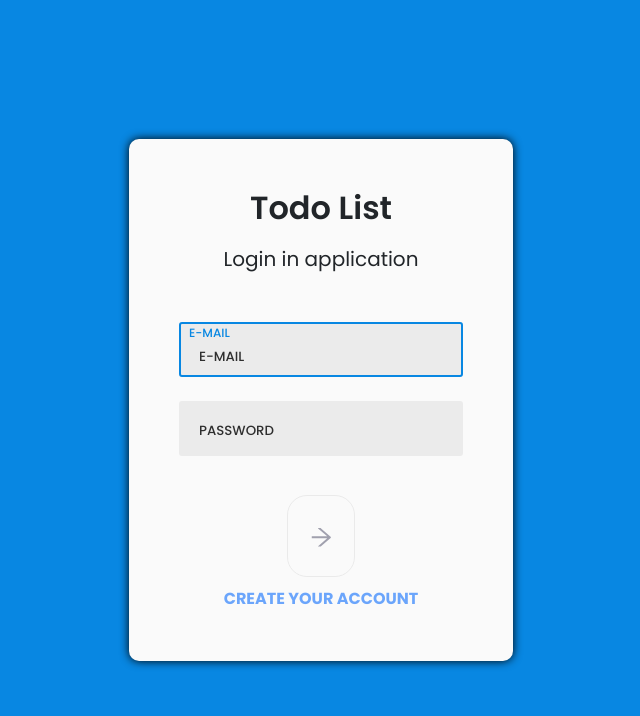
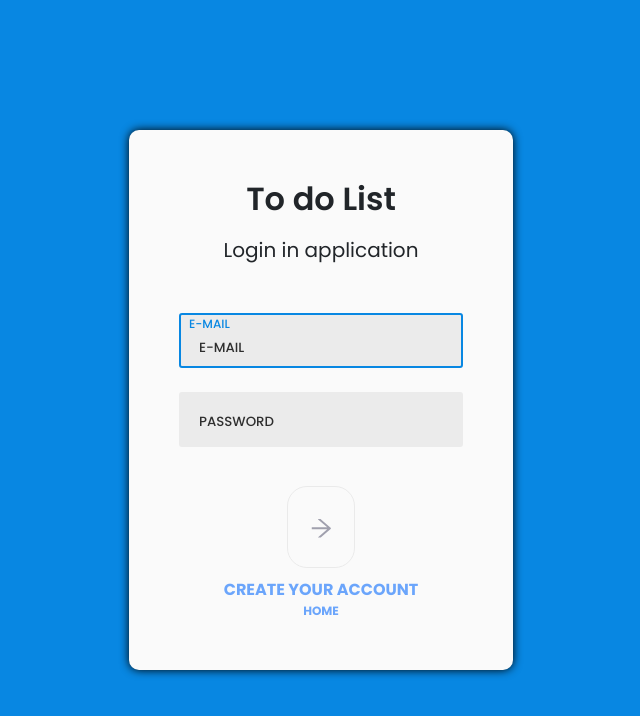
Before and after one commit to Helder-programer/Todo-List-2.0-Client, a React (Create React App) app: page /login in a window 1280 px wide. Shown: the top 716 px of the page, without its empty margins (319-959 px from the left). Built offline with nearby package versions, Linux system fonts and the light colour scheme.

Commit message:
refactoring 03

```diff
--- a/src/components/auth/LoginForm/index.tsx
+++ b/src/components/auth/LoginForm/index.tsx
@@ -74,7 +74,7 @@ function LoginForm() {
     return (
         <>
             <div className="card-login">
-                <h2 className='fw-semibold mb-3 text-center'>Todo List</h2>
+                <h2 className='fw-semibold mb-3 text-center'>To do List</h2>
                 <p className='mb-5 text-center fs-5'>Login in application</p>
                 <form onSubmit={handleSubmit}>
                     <div className="text">
@@ -93,6 +93,7 @@ function LoginForm() {
                 </form>
                 <div className="informations">
                     <Link to='/register'>CREATE YOUR ACCOUNT</Link>
+                    <Link to='/' className="small-text">HOME</Link>
                 </div>
             </div>
         </>
--- a/src/components/auth/RegisterForm/index.tsx
+++ b/src/components/auth/RegisterForm/index.tsx
@@ -78,7 +78,7 @@ function RegisterForm() {
     return (
         <>
             <div className="card-login">
-                <h2 className='fw-semibold mb-3 text-center'>Todo List</h2>
+                <h2 className='fw-semibold mb-3 text-center'>To do List</h2>
                 <p className='mb-5 text-center fs-5'>Create your account</p>
                 <form onSubmit={handleSubmit}>
                     <div className="text">
@@ -101,6 +101,7 @@ function RegisterForm() {
                 </form>
                 <div className="informations">
                     <Link to='/login'>LOGIN IN APPLICATION</Link>
+                    <Link to='/register' className="small-text">HOME</Link>
                 </div>
             </div>
         </>
--- a/src/components/checklist/index.tsx
+++ b/src/components/checklist/index.tsx
@@ -1,16 +1,17 @@
 import React, { useState, useEffect } from 'react';
 import { Container, Row, Col, Button } from 'react-bootstrap';
+import { useNavigate } from 'react-router-dom';
 
 import { IChecklist } from '../../interfaces/IChecklist';
+import { ITask } from '../../interfaces/ITask';
+import { IAppError } from '../../interfaces/IError';
 import ChecklistService from '../../services/checklist';
 import TasksList from './tasks/list';
 import NewTaskForm from './tasks/newTaskForm';
 import TaskService, { ISeachTaskDTO, ICreateTaskDTO } from '../../services/task';
-import { ITask } from '../../interfaces/ITask';
-import '../../styles/Checklist.scss';
 import SearchTask from './tasks/search';
 import ErrorModal from '../messages/error/modal';
-import { IAppError } from '../../interfaces/IError';
+import '../../styles/Checklist.scss';
 
 
 interface IProps {
@@ -23,6 +24,7 @@ function Checklist({ checklistId }: IProps) {
     const [tasks, setTasks] = useState<ITask[]>(currentChecklist.tasks);
     const [currentFilters, setCurrentFilters] = useState<ISeachTaskDTO>({ description: '', done: -1, priority: -1 });
     const [error, setError] = useState<IAppError>({ isError: false, message: '' });
+    const navigate = useNavigate();
 
     const getChecklist = async () => {
         try {
@@ -82,6 +84,9 @@ function Checklist({ checklistId }: IProps) {
                             create={createTask}
                         />
                     </Col>
+                    <Col md="auto">
+                        <Button variant="outline-primary" onClick={() => navigate('/checklists')}>Your Checklists</Button>
+                    </Col>
                 </Row>
                 <SearchTask
                     currentFilters={currentFilters}
--- a/src/components/header/index.tsx
+++ b/src/components/header/index.tsx
@@ -27,7 +27,7 @@ function Header() {
                             className='text-light fs-4 fst-italic fw-bold'
                             onClick={() => navigate('/')}
                         >
-                            Todo List
+                            To do List
                         </Navbar.Brand>
                         <Navbar.Toggle />
                         {
--- a/src/pages/home/index.tsx
+++ b/src/pages/home/index.tsx
@@ -17,8 +17,8 @@ function HomePage() {
             <Header />
             <Container as="main" className="d-flex justify-content-center align-items-center">
                 <section className="home d-flex flex-column">
-                    <h1 id="home-title">Todo List</h1>
-                    <p id="home-text">Organize your day with Todo List</p>
+                    <h1 id="home-title">To do List</h1>
+                    <p id="home-text">Organize your day with To do List</p>
 
                     <Row className="buttons justify-content-between">
 
@@ -31,11 +31,11 @@ function HomePage() {
                                 :
                                 <>
                                     <Col md="auto">
-                                        <Button variant="outline-primary">Login</Button>
+                                        <Button variant="outline-primary" onClick={() => navigate('/login')}>Login</Button>
                                     </Col>
 
                                     <Col md="auto">
-                                        <Button variant="outline-primary">Register</Button>
+                                        <Button variant="primary" className="text-light" onClick={() => navigate('/register')}>Sign in</Button>
                                     </Col>
                                 </>
 
--- a/src/styles/custom.scss
+++ b/src/styles/custom.scss
@@ -26,7 +26,6 @@ $theme-colors: (
 
 .btn-custom-gray:hover, .btn-custom-gray:focus {
     background-color: $tdl-gray;
-    box-shadow: 0px 0px 5px rgb(95, 95, 95);
 }
 
 .font-small-light {
@@ -39,3 +38,8 @@ $theme-colors: (
     color: tdl-red;
     font-size: 10pt;
 }
+
+
+.small-text {
+    font-size: 9pt;
+}
```
